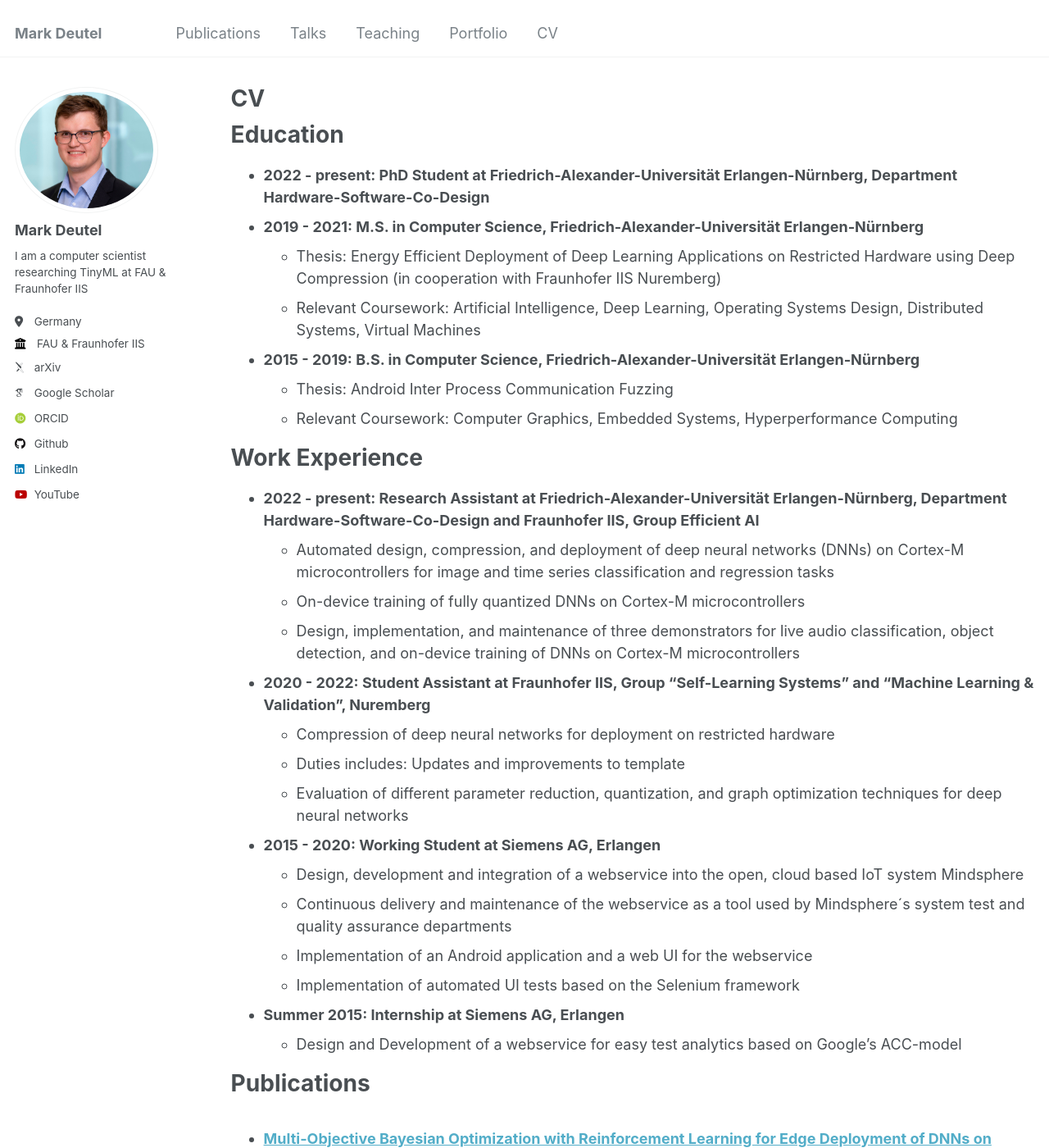
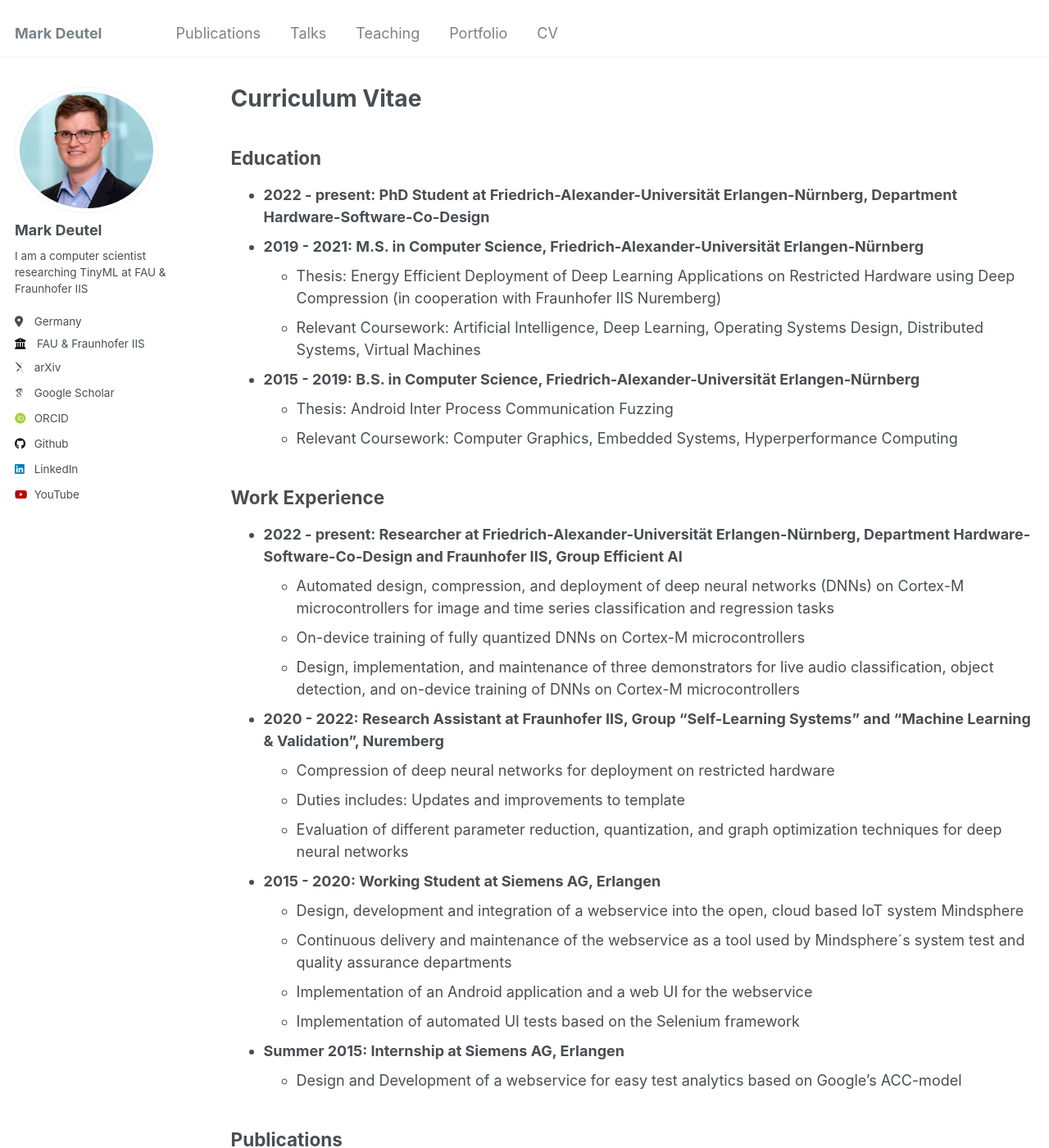
Before and after one commit to markdeutel/markdeutel.github.io, a Jekyll site: the page built from _pages/cv.md, in a window 1280 px wide and 1400 px high. Shown: the whole window at 82% size. Built offline with Jekyll 4.4.1, drawn with Linux system fonts in a browser that asks for light colours; some web fonts are replaced; some of the changed text lies outside the part shown.

Commit message:
[MOD] minor updates to CV

```diff
--- a/_pages/cv.md
+++ b/_pages/cv.md
@@ -1,6 +1,6 @@
 ---
 layout: archive
-title: "CV"
+title: "Curriculum Vitae"
 permalink: /cv/
 author_profile: true
 redirect_from:
@@ -10,7 +10,7 @@ redirect_from:
 {% include base_path %}
 
 Education
-======
+---------
 * **2022 - present:  PhD Student at Friedrich-Alexander-Universität Erlangen-Nürnberg, Department Hardware-Software-Co-Design**
 * **2019 - 2021: M.S. in Computer Science, Friedrich-Alexander-Universität Erlangen-Nürnberg**
   * Thesis: Energy Efficient Deployment of Deep Learning Applications on Restricted Hardware using Deep Compression (in cooperation with Fraunhofer IIS Nuremberg)
@@ -20,13 +20,13 @@ Education
   * Relevant Coursework: Computer Graphics, Embedded Systems, Hyperperformance Computing
 
 Work Experience
-======
-* **2022 - present: Research Assistant at Friedrich-Alexander-Universität Erlangen-Nürnberg, Department Hardware-Software-Co-Design and Fraunhofer IIS, Group Efficient AI**
+---------------
+* **2022 - present: Researcher at Friedrich-Alexander-Universität Erlangen-Nürnberg, Department Hardware-Software-Co-Design and Fraunhofer IIS, Group Efficient AI**
   * Automated design, compression, and deployment of deep neural networks (DNNs) on Cortex-M microcontrollers for image and time series classification and regression tasks
   * On-device training of fully quantized DNNs on Cortex-M microcontrollers
   * Design, implementation, and maintenance of three demonstrators for live audio classification, object detection, and on-device training of DNNs on Cortex-M microcontrollers
 
-* **2020 - 2022: Student Assistant at Fraunhofer IIS, Group "Self-Learning Systems" and "Machine Learning & Validation", Nuremberg**
+* **2020 - 2022: Research Assistant at Fraunhofer IIS, Group "Self-Learning Systems" and "Machine Learning & Validation", Nuremberg**
   * Compression of deep neural networks for deployment on restricted hardware
   * Duties includes: Updates and improvements to template
   * Evaluation of different parameter reduction, quantization, and graph optimization techniques for deep neural networks
@@ -50,7 +50,7 @@ Work Experience
 * Skill 3 -->
 
 Publications
-======
+------------
   <ul>{% for post in site.publications reversed %}
     {% include archive-single-cv.html %}
   {% endfor %}</ul>
```
Also changed, not shown: other parts of _pages/cv.md (+3 -3 lines).
